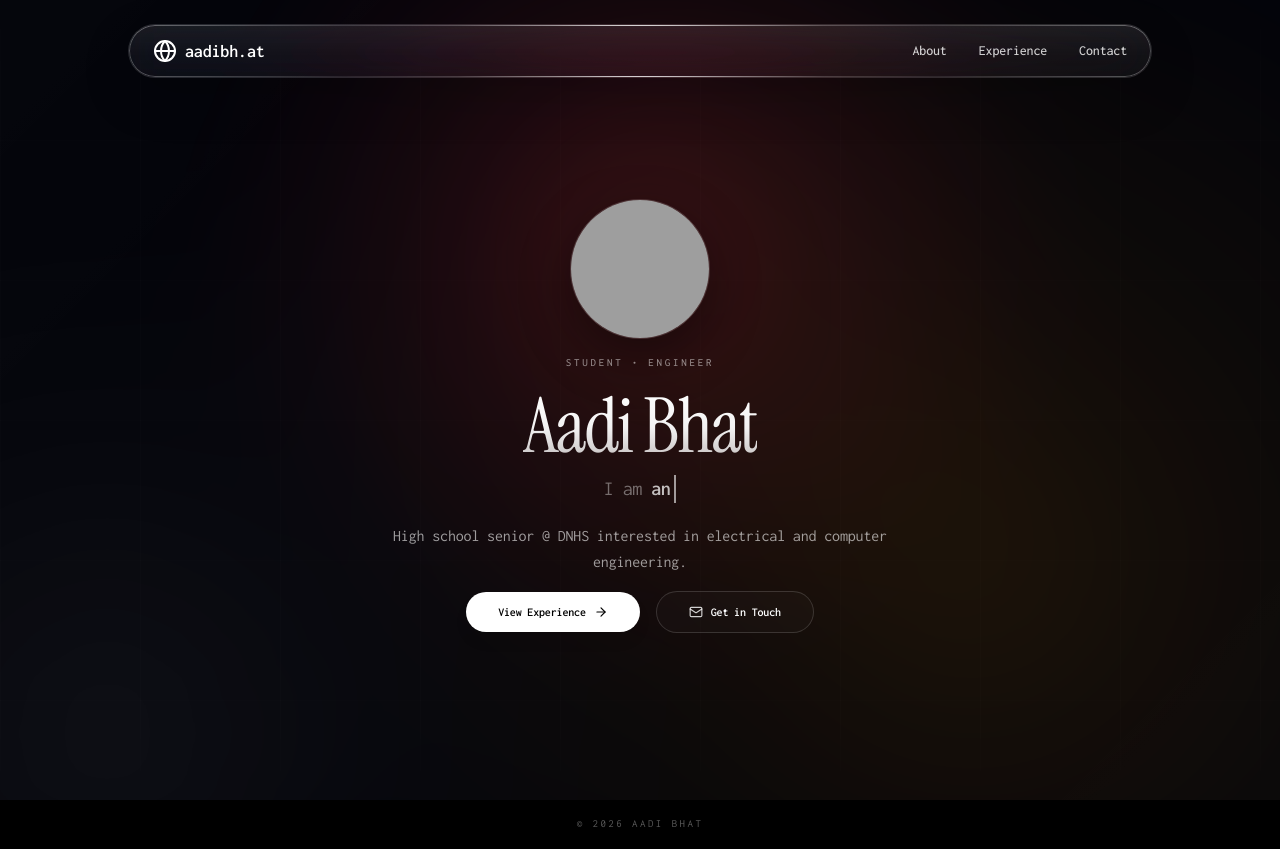
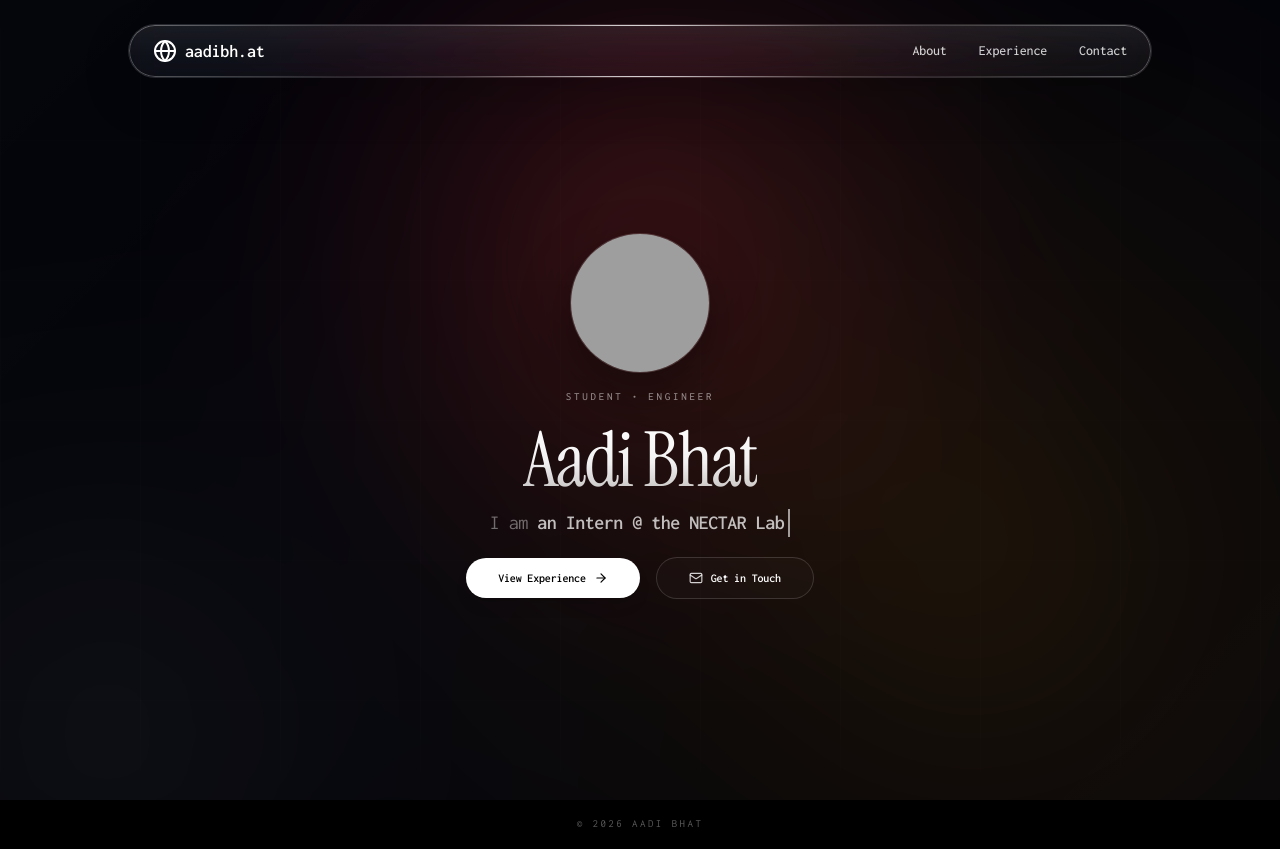
Before and after one commit to aadibhat09/aadibh.at, a React (Vite) app: page / in a window 1280 px wide. Built offline with nearby package versions, Linux system fonts and the light colour scheme; grey boxes are pictures that could not be loaded; a web font is replaced by a local one.

Commit message:
hero update

```diff
--- a/src/components/Hero.jsx
+++ b/src/components/Hero.jsx
@@ -5,6 +5,7 @@ import headshotImg from '../assets/headshot.png'
 
 export default function Hero() {
   const titles = [
+    'a senior @ DNHS',
     'an Intern @ the NECTAR Lab at UCSC',
     'the Chief of Staff @ FRC Team Optix 3749',
     'a CyberPatriot competitor',
@@ -98,15 +99,6 @@ export default function Hero() {
           </motion.div>
         </div>
 
-        {/* Description / Summary */}
-        <motion.p
-          initial={{ opacity: 0, y: 15 }}
-          animate={{ opacity: 1, y: 0 }}
-          transition={{ delay: 0.5, duration: 0.6 }}
-          className="text-white/60 text-sm md:text-base max-w-xl leading-relaxed font-normal"
-        >
-          High school senior @ DNHS interested in electrical and computer engineering.
-        </motion.p>
 
         {/* CTA Buttons */}
         <motion.div
```
